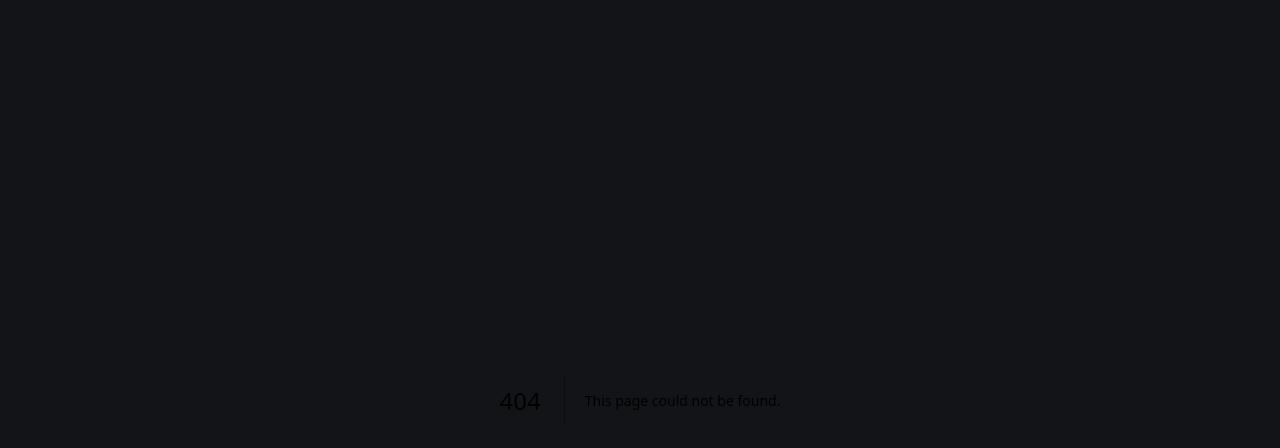
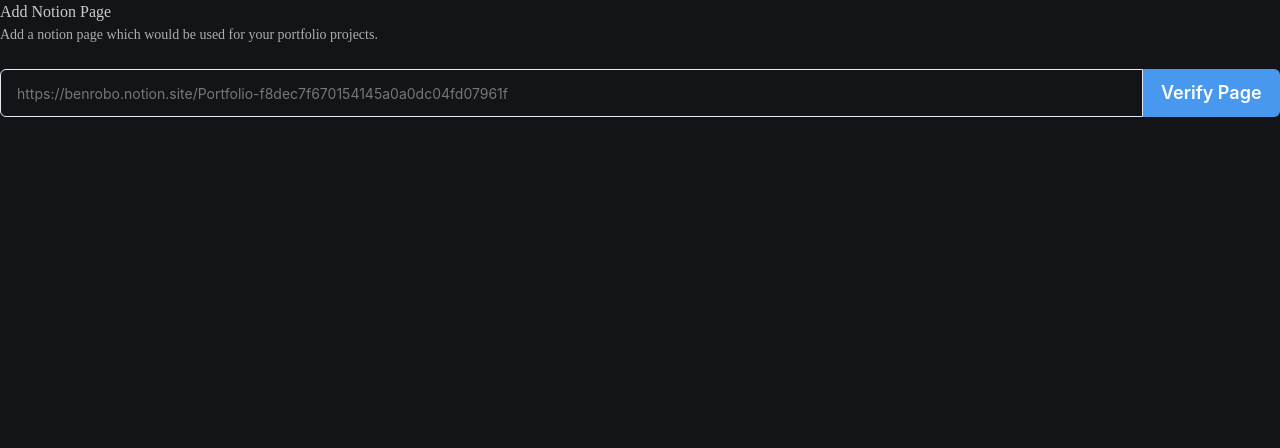
Before and after one commit to Benrobo/showwcial, a Next.js app in the folder packages/app/: page /pageBuilder/notionPage in a window 1280 px wide. Before the commit this address had no page. Shown: the top 448 px of the page. Built offline with nearby package versions, Linux system fonts and the light colour scheme.

Commit message:
added notion page

```diff
--- /dev/null
+++ b/packages/app/pages/pageBuilder/notionPage.tsx
@@ -0,0 +1,45 @@
+import { Button, Input } from "@chakra-ui/react";
+import React from "react";
+import Gap from "../../components/Gap";
+
+function AddNotionPage() {
+  return (
+    <div className="w-full h-full">
+      <div className="w-full flex flex-col items-start justify-center">
+        <p className="text-white-200 font-pp-sb">Add Notion Page</p>
+        <p className="text-white-300 text-[14px] font-pp-rg">
+          Add a notion page which would be used for your portfolio projects.
+        </p>
+        <br />
+      </div>
+      <div className="w-full flex flex-col items-center justify-center">
+        <div className="w-full flex items-start justify-start">
+          {/* @ts-ignore */}
+          <Input
+            type="url"
+            size="lg"
+            placeholder="https://benrobo.notion.site/Portfolio-f8dec7f670154145a0a0dc04fd07961f"
+            fontSize={"14px"}
+            roundedRight="none"
+            textColor={"#fff"}
+          />
+          <Button
+            bgColor={"#4898f0"}
+            textColor="#fff"
+            _hover={{ bgColor: "#3F7EEE" }}
+            size="lg"
+            roundedLeft={"none"}
+          >
+            Verify Page
+          </Button>
+        </div>
+        <div className="w-full flex flex-wrap flex-col items-start justify-start gap-4">
+          {/* <VerifySection type={type} /> */}
+        </div>
+        <Gap height={30} />
+      </div>
+    </div>
+  );
+}
+
+export default AddNotionPage;
```
